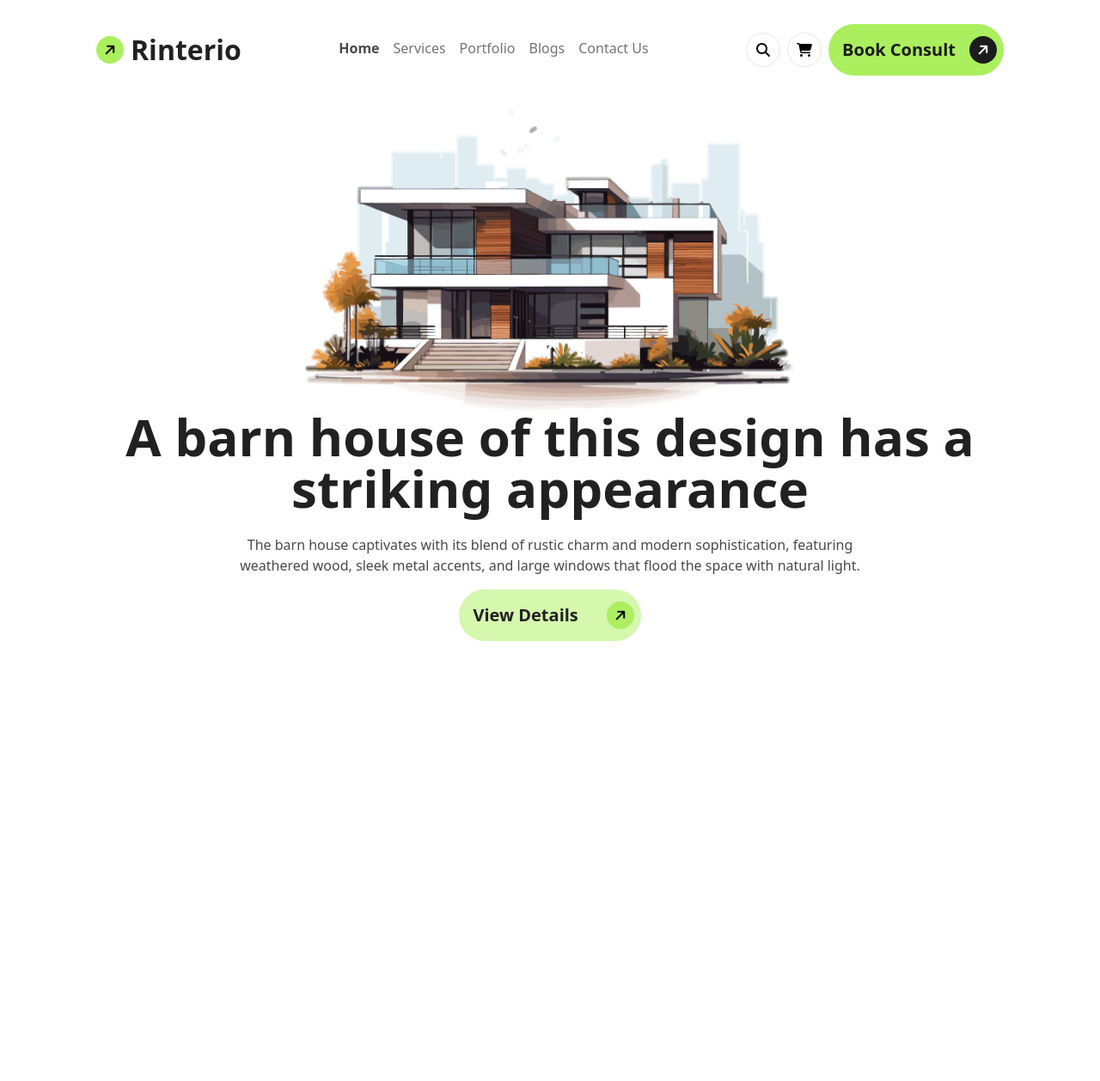
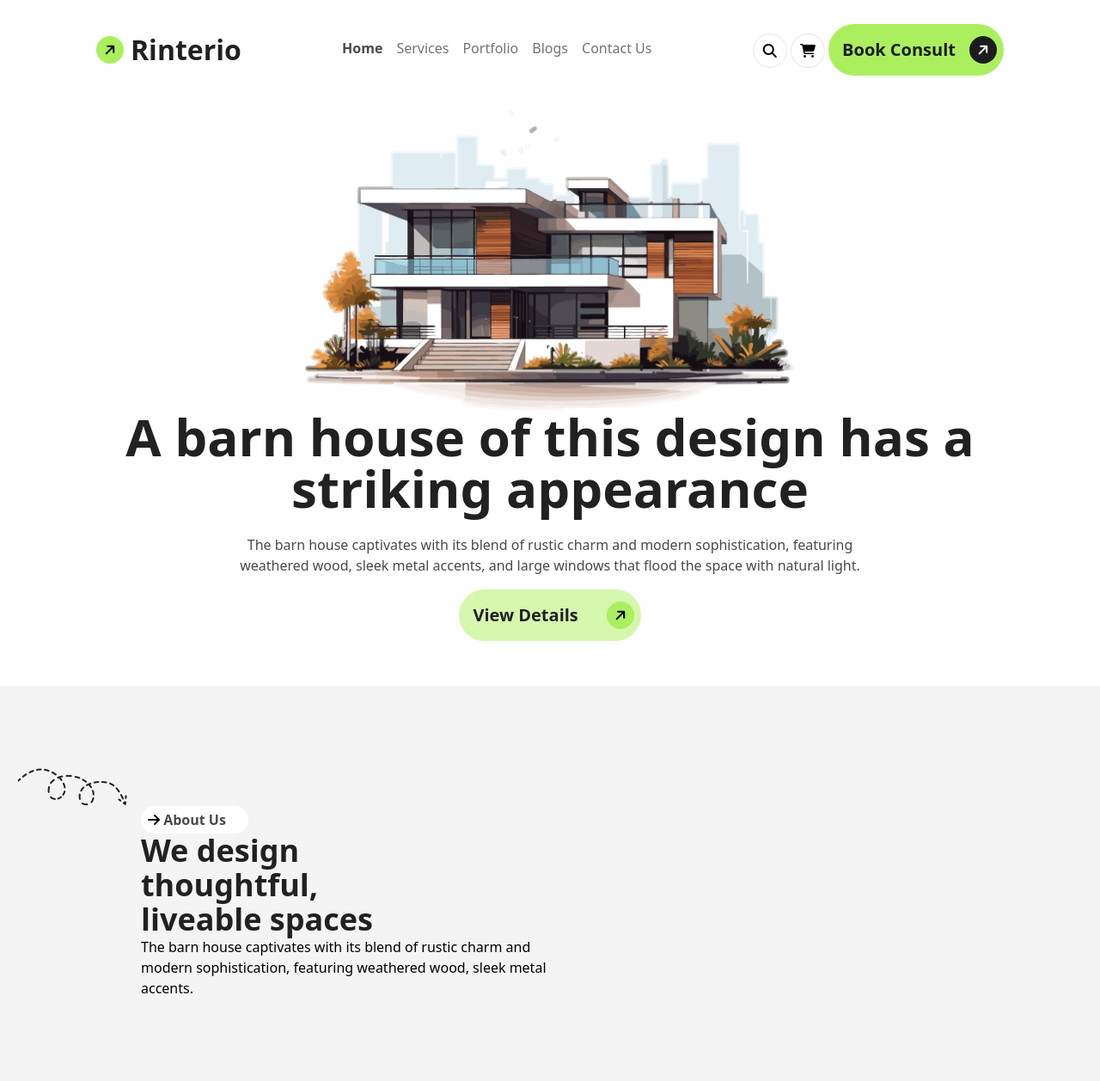
Before and after one commit to abusaleh2874/b-tenacious-assignment-03-ph, a plain HTML site: page index.html in a window 1280 px wide. Shown: the whole page at 86% size. Before the commit the page ends 800 px from the top, so only its background shows below. Drawn offline with nearby package versions, Linux system fonts and the light colour scheme.

Commit message:
added about section and some icons

```diff
--- a/index.html
+++ b/index.html
@@ -36,8 +36,8 @@
                     <i class="fa-solid fa-arrow-right -rotate-45 w-8 h-8 bg-[#ABEF5F] rounded-full justify-center items-center inline-flex"></i>
                     <h2 class="text-[#212121] text-[32px] font-extrabold">Rinterio</h2>
                 </div>
-                <div>
-                    <ul class="flex justify-between items-center mt-4">
+                <div class="hidden lg:block">
+                    <ul class="flex justify-between items-center mt-4 ">
                         <li class="mx-2"><a class="font-extrabold text-[#494949] text-base" href="">Home</a></li>
                         <li class="mx-2"><a class="font-normal text-base text-[#737373] hover:text-[#494949] hover:font-extrabold" href="">Services</a></li>
                         <li class="mx-2"><a class="font-normal text-base text-[#737373] hover:text-[#494949] hover:font-extrabold" href="">Portfolio</a></li>
@@ -45,22 +45,19 @@
                         <li class="mx-2"><a class="font-normal text-base text-[#737373] hover:text-[#494949] hover:font-extrabold" href="">Contact Us</a></li>
                     </ul>
                 </div>
-               <div class="lg:block">
                 <div class="flex justify-between items-center gap-2 sm:none" >
+                  <div class="hidden lg:block">
                     <i class="fa-solid fa-magnifying-glass w-10 h-10 bg-[#FFFFFF] border rounded-full justify-center items-center inline-flex"></i>
                     <i class="fa-solid fa-cart-shopping w-10 h-10 bg-[#FFFFFF] border rounded-full justify-center items-center inline-flex"></i>
-                    <button class="flex justify-between items-center bg-[#ABEF5F] rounded-[32px]">
+                    <button class=" justify-between items-center bg-[#ABEF5F] rounded-[32px] inline-flex">
                         <h3 class="text-xl text-[#1C1C1C] font-extrabold py-4 px-4">Book Consult</h3>
                         <i class="fa-solid fa-arrow-right -rotate-45 w-8 h-8 text-white bg-[#1C1C1C] rounded-full justify-center items-center inline-flex mr-2"></i>
-
                     </button>
+                  </div>
                     <div class="lg:hidden">
-                        <i class="fa-solid fa-bars w-10 h-10 bg-[#FFFFFF] border rounded-full justify-center items-center inline-flex"></i>
-                    </div>
-
+                      <i class="fa-solid fa-bars w-10 h-10 bg-[#FFFFFF] border rounded-full justify-center items-center inline-flex"></i>
+                  </div>
                 </div>
-               </div>
-
             </nav>
         </div>
         <!-- banner section -->
@@ -77,7 +74,38 @@
 
     </header>
     <main>
+        <!-- About section -->
+        <section class="bg-[#F4F4F4]">
 
+            <!-- <div class="flex flex-col lg:flex-row justify-center items-center px-5 py-8 lg:py-24 :px-8">
+              <img src="images/Vector.png" alt="">
+
+
+              <div class="grid grid-cols-1 lg:grid-cols-2">
+                  <div></div>
+                  <div></div>
+
+              </div> -->
+            <div class="px-5 py-8 lg:py-24 :px-">
+             <div class="hidden lg:block">
+              <img src="images/Vector.png" alt="">
+             </div>
+           <div class="grid grid-cols-1 lg:grid-cols-2 px-36 py-25">
+            <div>
+              <div class="bg-white rounded-3xl px-2 py-1 w-[125px]">
+                <i class="fa-solid fa-arrow-right"></i>
+                 <button class="font-bold text-base text-[#494949]">About Us</button>
+              </div>
+              <h1 class="font-bold lg:font-extrabold text-[#212121] text-2xl lg:text-4xl w-2/3">We design thoughtful, <br> liveable spaces</h1>
+              <p>The barn house captivates with its blend of rustic charm and  modern sophistication, featuring weathered wood, sleek metal accents.</p>
+
+            </div>
+            <div>
+
+            </div>
+           </div>
+            </div>
+        </section>
     </main>
     <footer>
 
```
